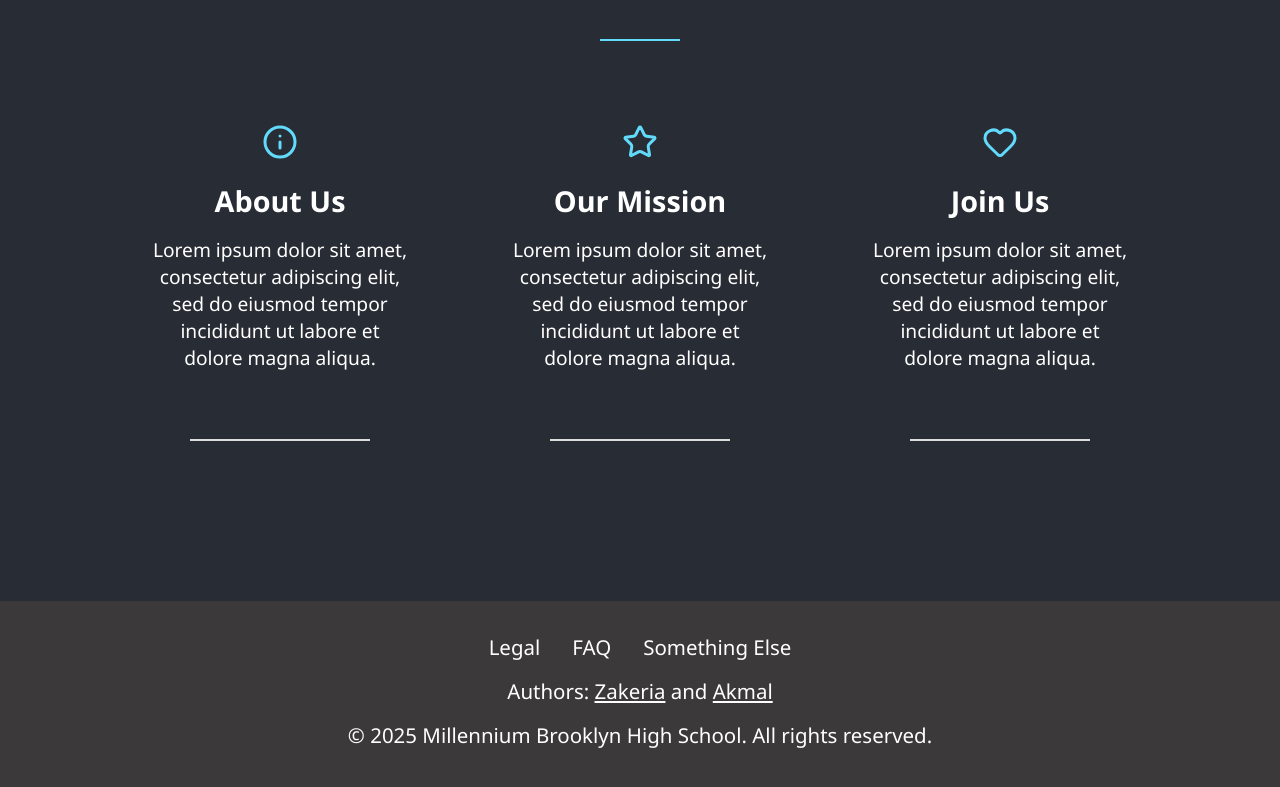
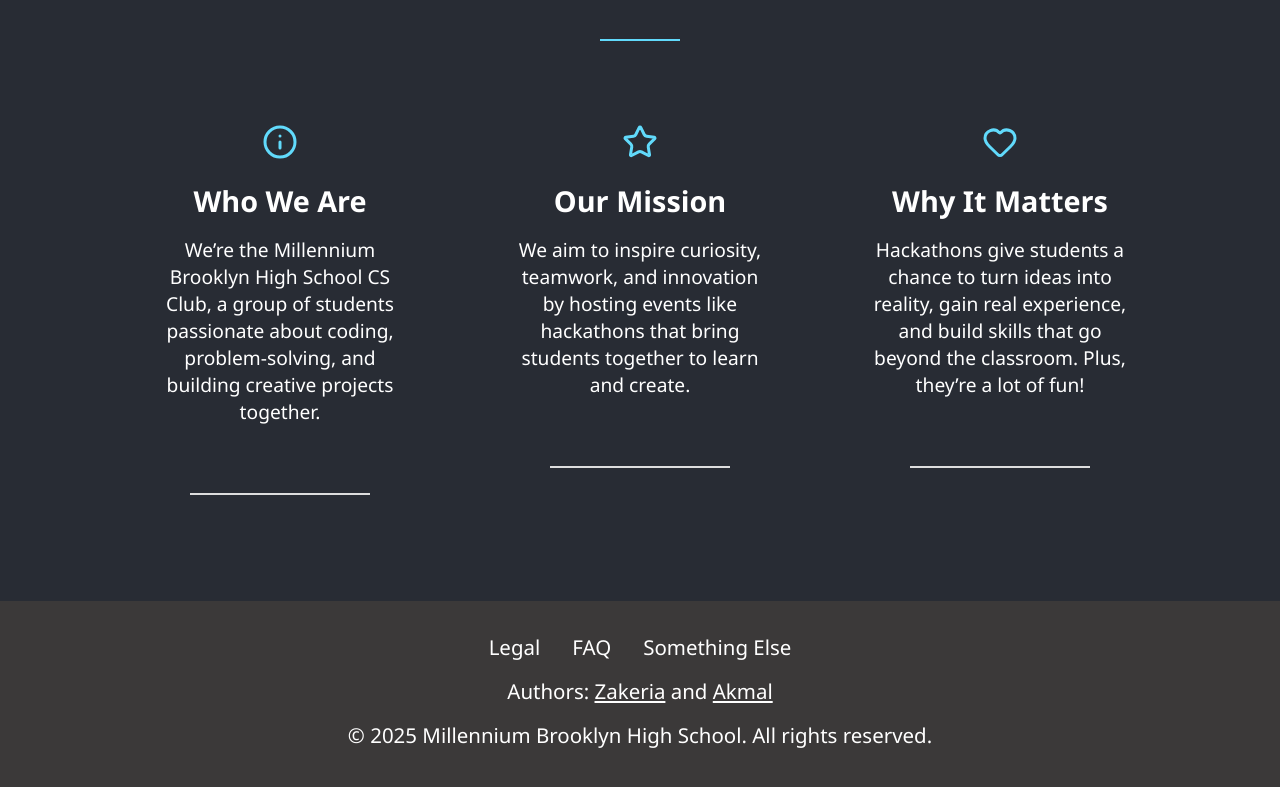
Before and after one commit to akmalm07/Hackathon-Showcase-Website, a React (Create React App) app in the folder frontend/: page / in a window 1280 px wide. Shown: the part 919-1706 px from the top of the page. Built offline with nearby package versions, Linux system fonts and the light colour scheme.

Commit message:
edited about page content

```diff
--- a/frontend/public/index.html
+++ b/frontend/public/index.html
@@ -8,7 +8,7 @@
     <meta name="theme-color" content="#000000" />
     <meta
       name="description"
-      content="Web site created using create-react-app"
+      content="MBHS Hackathon web site created using react"
     />
     <link rel="apple-touch-icon" href="%PUBLIC_URL%/logo192.png" />
     <!--
--- a/frontend/src/About.js
+++ b/frontend/src/About.js
@@ -28,21 +28,21 @@
 
             <div className="separator-container">
                 <Separator
-                    title="About Us"
-                    text="Lorem ipsum dolor sit amet, consectetur adipiscing elit,
-                        sed do eiusmod tempor incididunt ut labore et dolore magna aliqua."
+                    title="Who We Are"
+                    text="We’re the Millennium Brooklyn High School CS Club, a group of students
+                          passionate about coding, problem-solving, and building creative projects together."
                     Icon={Info}
                 />
                 <Separator
                     title="Our Mission"
-                    text="Lorem ipsum dolor sit amet, consectetur adipiscing elit,
-                        sed do eiusmod tempor incididunt ut labore et dolore magna aliqua."
+                    text="We aim to inspire curiosity, teamwork, and innovation by hosting events
+                          like hackathons that bring students together to learn and create."
                     Icon={Star}
                 />
                 <Separator
-                    title="Join Us"
-                    text="Lorem ipsum dolor sit amet, consectetur adipiscing elit,
-                        sed do eiusmod tempor incididunt ut labore et dolore magna aliqua."
+                    title="Why It Matters"
+                    text="Hackathons give students a chance to turn ideas into reality, gain real
+                          experience, and build skills that go beyond the classroom. Plus, they’re a lot of fun!"
                         Icon={Heart}
                 />
             </div>
```
Also changed, not shown: 1 other file (tests, documents, lock files or other folders).
